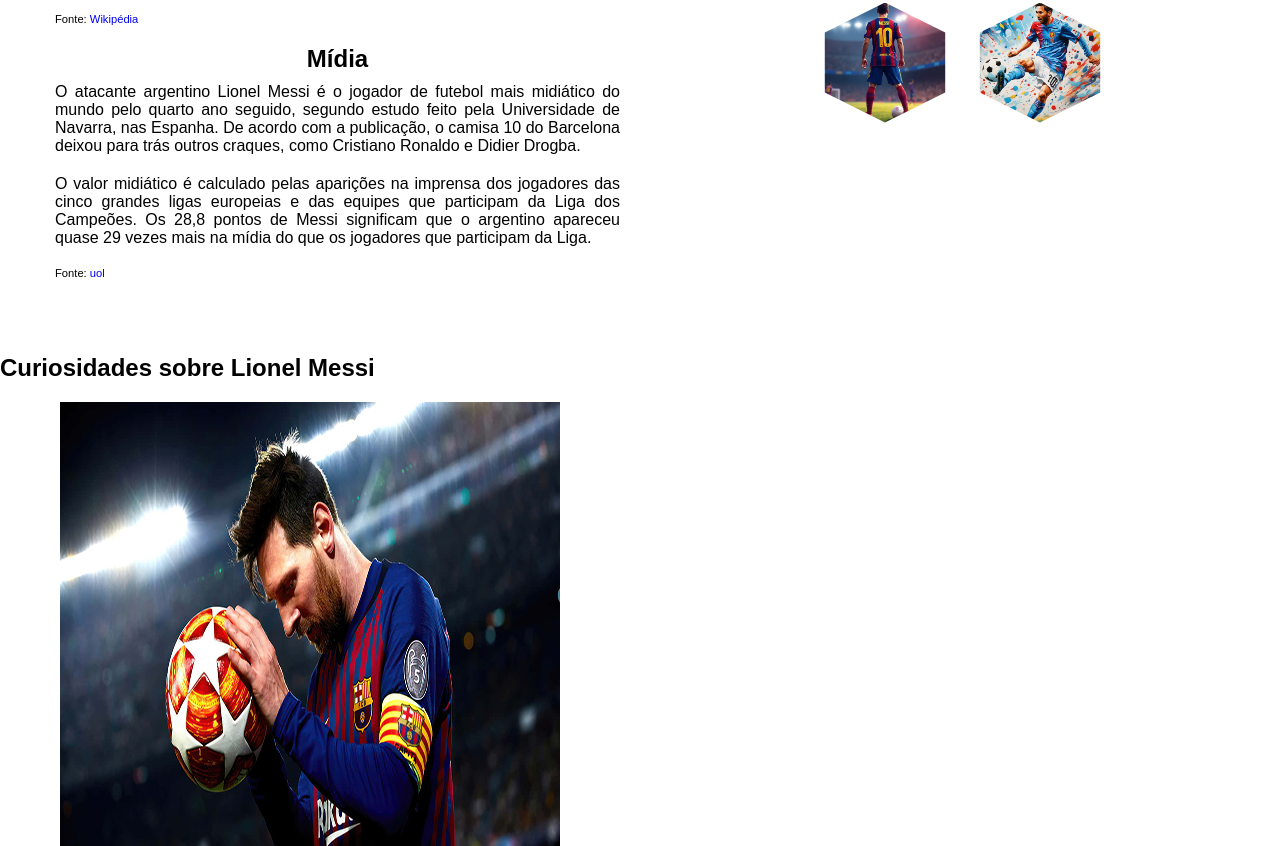
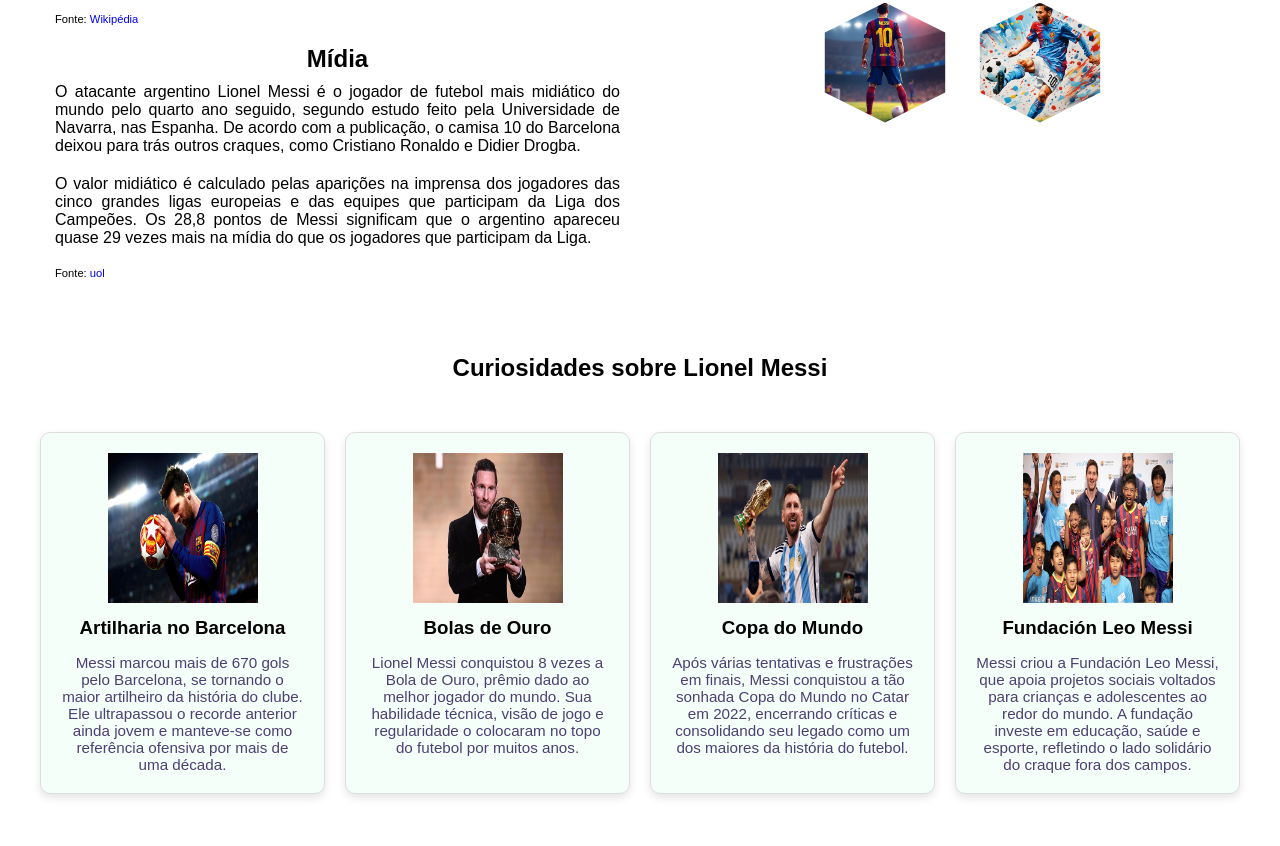
Before and after one commit to Pedro-Duarte77/Site-Messi, a plain HTML site: page index.html in a window 1280 px wide. Shown: the part 1954-2800 px from the top of the page. Drawn offline with Linux system fonts and the light colour scheme.

Commit message:
Atualizado!

```diff
--- a/css/style.css
+++ b/css/style.css
@@ -143,6 +143,51 @@ section{
     object-fit: cover;
 }
 
+#saiba h1{
+    text-align: center;
+}
+
+#saiba .container{
+    display: grid;
+    grid-template-columns: repeat(auto-fit, minmax(200px, 1fr));
+    gap: 20px;
+    text-align: center;
+    padding: 50px 0;
+}
+
+#saiba .item{
+    background-color: #F5FFFA;
+    border: 1px solid #ddd;
+    border-radius: 10px;
+    padding: 20px;
+    box-shadow: 0 4px 8px rgba(0, 0, 0, 0.1);
+    transition: transform 0.2s ease, box-shadow 0.2s ease;
+    cursor: pointer;
+}
+
+#saiba .item:hover{
+    transform: translateY(-5px);
+    box-shadow: 0 8px 16px rgba(0, 0, 0, 0.2);
+}
+
+#saiba .item:active{
+    transform: scale(0.98);
+    box-shadow: 0 4px 6px rgba(0, 0, 0, 0.15);
+}
+
+#saiba .item p{
+    margin-top: 15px;
+    font-size: 0.95em;
+    color: #4d3f72;
+}
+
+#saiba .imagem img{
+    width: 100%;
+    max-width: 150px;
+    height: auto;
+    margin-bottom: 10px;
+}
+
 @media (max-width: 850px){
     header .container, .sobre-container{
         flex-direction: column;
--- a/index.html
+++ b/index.html
@@ -15,7 +15,7 @@
             </div>
             <nav>
                 <ul>
-                    <li><a href="#inicio">HOME</a></li>
+                    <li><a href="#inicio">Início</a></li>
                     <li><a href="#sobre">Sobre</a></li>
                     <li><a href="#saiba">Saiba Mais</a></li>
                     <li><a href="#clubes">Clubes</a></li>
@@ -53,19 +53,23 @@
             <h1>Curiosidades sobre Lionel Messi</h1>
             <div class="container">
                 <div class="item">
-                    <div class="imagemcard"><img src="img/Saiba Mais/photo1.jpg" alt=""></div>
+                    <div class="imagem"><img class="card" src="img/Saiba Mais/photo1.jpg" alt=""></div>
+                    <h3>Artilharia no Barcelona</h3>
                     <p>Messi marcou mais de 670 gols pelo Barcelona, se tornando o maior artilheiro da história do clube. Ele ultrapassou o recorde anterior ainda jovem e manteve-se como referência ofensiva por mais de uma década.</p>
                 </div>
                 <div class="item">
-                    <div class="imagemcard"><img src="img/Saiba Mais/photo2.jpg" alt=""></div>
+                    <div class="imagem"><img class="card" src="img/Saiba Mais/photo2.jpg" alt=""></div>
+                    <h3>Bolas de Ouro</h3>
                     <p>Lionel Messi conquistou 8 vezes a Bola de Ouro, prêmio dado ao melhor jogador do mundo. Sua habilidade técnica, visão de jogo e regularidade o colocaram no topo do futebol por muitos anos.</p>
                 </div>
                 <div class="item">
-                    <div class="imagemcard"><img src="img/Saiba Mais/photo3.jpg" alt=""></div>
+                    <div class="imagem"><img class="card" src="img/Saiba Mais/photo3.jpg" alt=""></div>
+                    <h3>Copa do Mundo</h3>
                     <p>Após várias tentativas e frustrações em finais, Messi conquistou a tão sonhada Copa do Mundo no Catar em 2022, encerrando críticas e consolidando seu legado como um dos maiores da história do futebol.</p>
                 </div>
                 <div class="item">
-                    <div class="imagemcard"><img src="img/Saiba Mais/photo4.jpg" alt=""></div>
+                    <div class="imagem"><img class="card" src="img/Saiba Mais/photo4.jpg" alt=""></div>
+                    <h3>Fundación Leo Messi</h3>
                     <p>Messi criou a Fundación Leo Messi, que apoia projetos sociais voltados para crianças e adolescentes ao redor do mundo.  A fundação investe em educação, saúde e esporte, refletindo o lado solidário do craque fora dos campos.</p>
                 </div>
             </div>
```
